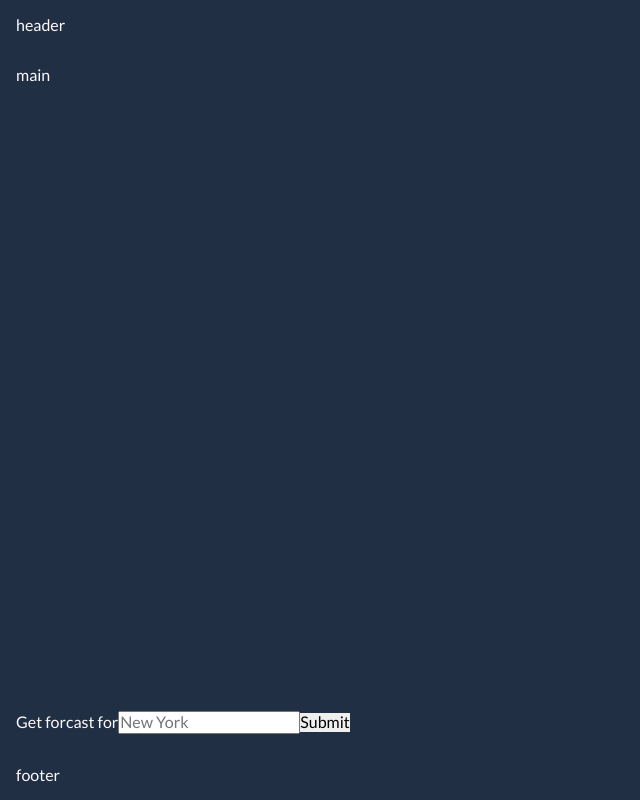
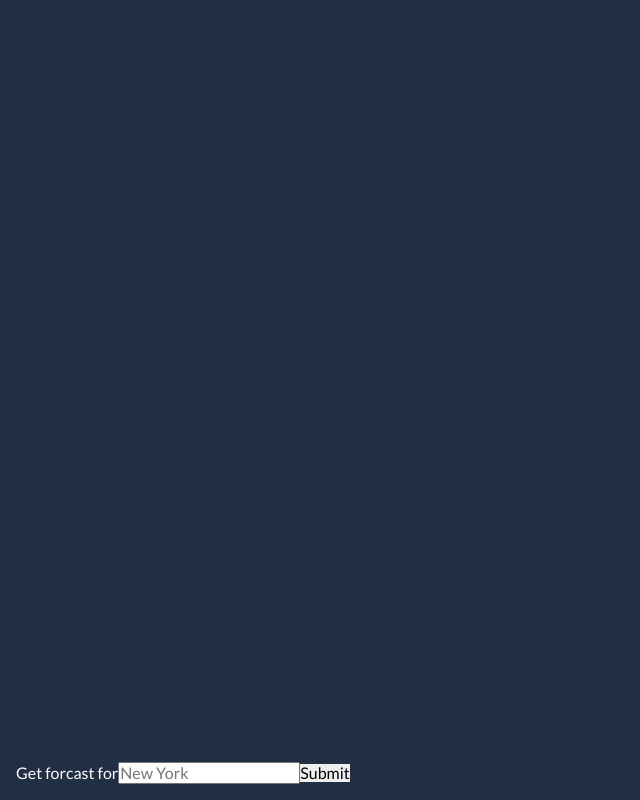
Before and after one commit to AB6923/daily-forecast, a React (Create React App) app: page / in a window 1280 px wide. Shown: the whole page, without its empty margins (0-640 px from the left). Built offline with nearby package versions, Linux system fonts and the light colour scheme; the HTML template or start-up script is replaced by a standard one.

Commit message:
add initial forcast component

```diff
--- a/src/App.js
+++ b/src/App.js
@@ -1,14 +1,19 @@
 import React from 'react'
 import { WeatherContextProvider } from './contexts/WeatherContext'
-import { Layout } from './components'
+import { Forcast, Form } from './components'
 
 import 'normalize.css'
 import './sass/index.scss'
 
 export default function App() {
 	return (
-		<WeatherContextProvider>
-			<Layout>main</Layout>
-		</WeatherContextProvider>
+		<div className='container'>
+			<WeatherContextProvider>
+				<main>
+					<Forcast />
+				</main>
+				<Form />
+			</WeatherContextProvider>
+		</div>
 	)
 }
--- /dev/null
+++ b/src/components/Forcast.js
@@ -0,0 +1,7 @@
+import React, { useContext } from 'react'
+import { WeatherContext } from '../contexts/WeatherContext'
+
+export const Forcast = () => {
+	const { weatherData } = useContext(WeatherContext)
+	return weatherData ? <div>{weatherData.location}</div> : null
+}
--- a/src/components/Form.js
+++ b/src/components/Form.js
@@ -1,11 +1,13 @@
-import React, { useState } from 'react'
+import React, { useContext, useState } from 'react'
+import { WeatherContext } from '../contexts/WeatherContext'
 
 export const Form = () => {
+	const { setLocation } = useContext(WeatherContext)
 	const [locationInput, setLocationInput] = useState('')
 
 	const handleSubmit = (e) => {
 		e.preventDefault()
-		// alert(locationInput)
+		setLocation(locationInput)
 		setLocationInput('')
 	}
 
--- a/src/components/Layout.js
+++ /dev/null
@@ -1,13 +0,0 @@
-import React from 'react'
-import { Form } from './Form'
-
-export const Layout = ({ children }) => {
-	return (
-		<div className='container'>
-			<header>header</header>
-			<main>{children}</main>
-			<Form />
-			<footer>footer</footer>
-		</div>
-	)
-}
--- a/src/components/index.js
+++ b/src/components/index.js
@@ -1,4 +1,4 @@
 export * from './icons'
+export * from './Forcast'
 export * from './Form'
-export * from './Layout'
 export * from './WeatherIcon'
--- a/src/contexts/WeatherContext.js
+++ b/src/contexts/WeatherContext.js
@@ -1,13 +1,45 @@
-import React, { createContext, useState } from 'react'
+import React, { createContext, useState, useEffect } from 'react'
 
 export const WeatherContext = createContext()
 
 export const WeatherContextProvider = ({ children }) => {
+	const [isLoading, setIsLoading] = useState(false)
 	const [location, setLocation] = useState('')
-	const [weatherData, setWeatherData] = useState([])
+	const [weatherData, setWeatherData] = useState()
+
+	useEffect(() => {
+		const getWeatherData = async () => {
+			if (!location) return
+			setIsLoading(true)
+
+			const apiKey = process.env.REACT_APP_API_KEY
+			const fetchBylocation = `https://api.openweathermap.org/data/2.5/weather?q=${location}&appid=${apiKey}`
+
+			await fetch(fetchBylocation)
+				.then((res) => res.json())
+				.then((initialData) => {
+					const lat = initialData.coord.lat
+					const lon = initialData.coord.lon
+					const cityName = initialData.name
+					const country = initialData.sys.country
+					const fetchByLatLon = `https://api.openweathermap.org/data/2.5/onecall?lat=${lat}&lon=${lon}&units=imperial&exclude=$hourly,minutely&appid=${apiKey}`
+
+					fetch(fetchByLatLon)
+						.then((res) => res.json())
+						.then((data) => {
+							setWeatherData({ location: cityName, country, ...data })
+							setIsLoading(false)
+						})
+						.catch((err) => console.error(err))
+				})
+				.catch((err) => console.error(err))
+		}
+
+		getWeatherData()
+	}, [location])
 
 	return (
-		<WeatherContext.Provider value={{ location, setLocation, weatherData }}>
+		<WeatherContext.Provider value={{ setLocation, weatherData }}>
 			{children}
 		</WeatherContext.Provider>
 	)
```
Also changed, not shown: 1 other file (tests, documents, lock files or other folders).
